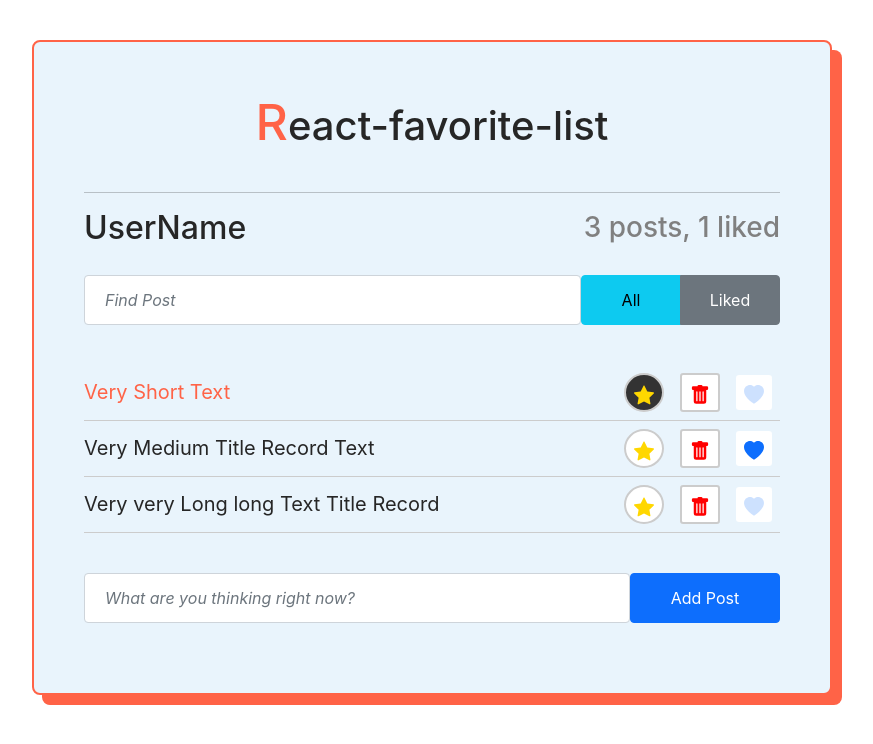
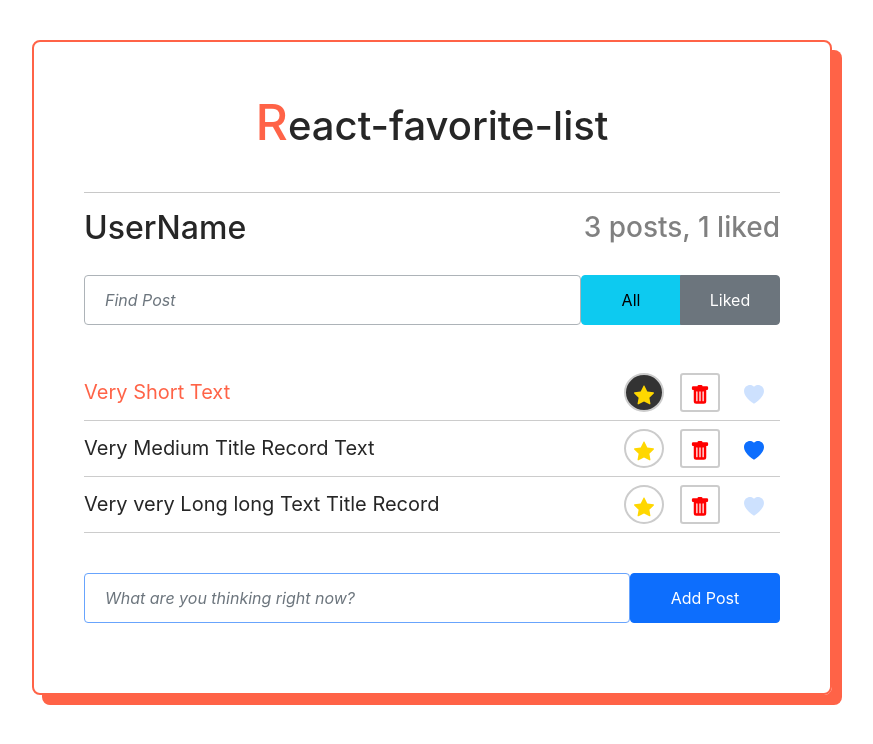
Before and after one commit to Filgeary/react-favorite-list, a React (Create React App) app: page / in a window 1280 px wide. Shown: the top 744 px of the page, without its empty margins (208-1081 px from the left). Built offline with nearby package versions, Linux system fonts and the light colour scheme.

Commit message:
fix styles

```diff
--- a/src/components/app.css
+++ b/src/components/app.css
@@ -7,7 +7,7 @@
   text-align: center;
   border: 2px solid tomato;
   border-radius: 8px;
-  background-color: hsl(203, 75%, 95%);
+  /* background-color: #fff; */
   box-shadow: 10px 10px 0 tomato;
 }
 .app h1 {
--- a/src/components/post-add-form/post-add-form.css
+++ b/src/components/post-add-form/post-add-form.css
@@ -1,5 +1,6 @@
 .bottom-panel input {
   padding: 12px 20px;
+  border-color: hsl(216, 98%, 70%);
 }
 .bottom-panel button {
   width: 150px;
--- a/src/components/search-panel/search-panel.css
+++ b/src/components/search-panel/search-panel.css
@@ -5,4 +5,5 @@
 .search-panel .search-input {
   padding: 12px 20px;
   font-style: italic;
+  border-color: hsl(208, 7%, 70%);
 }
```
